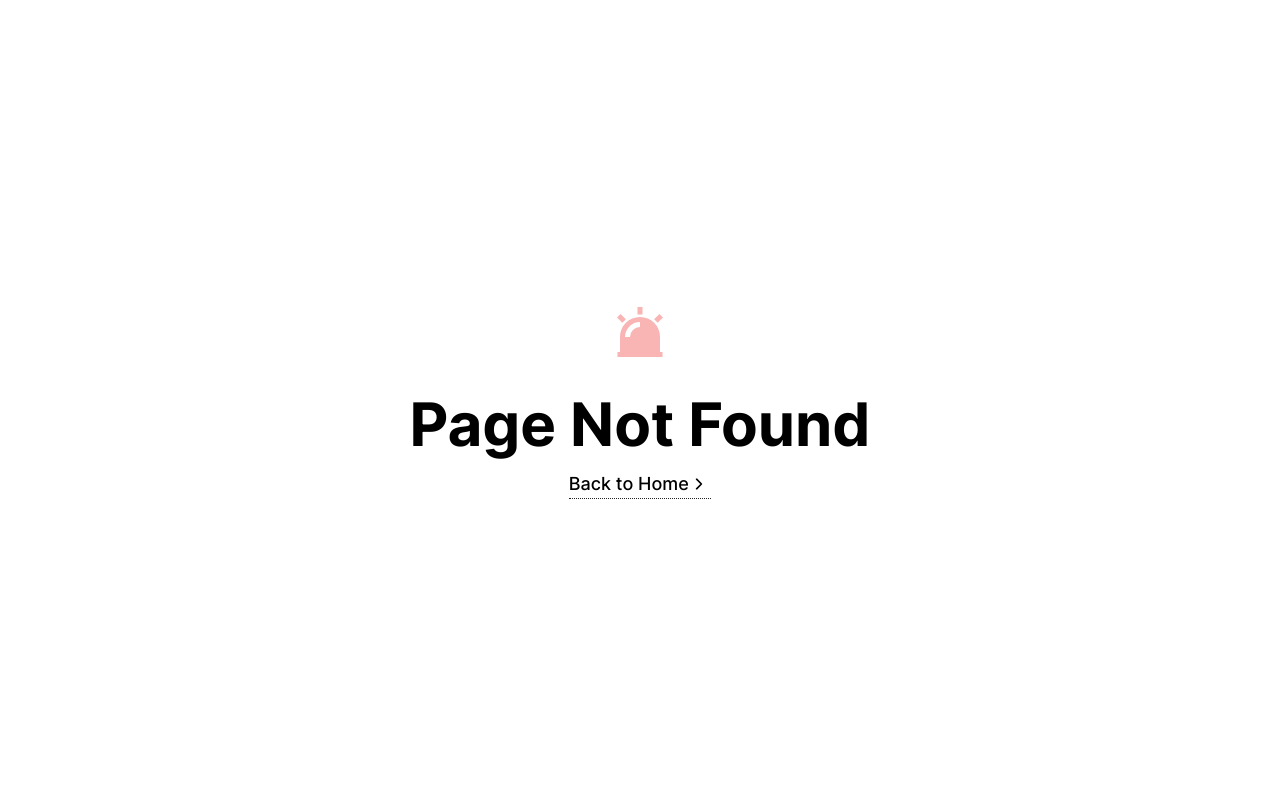
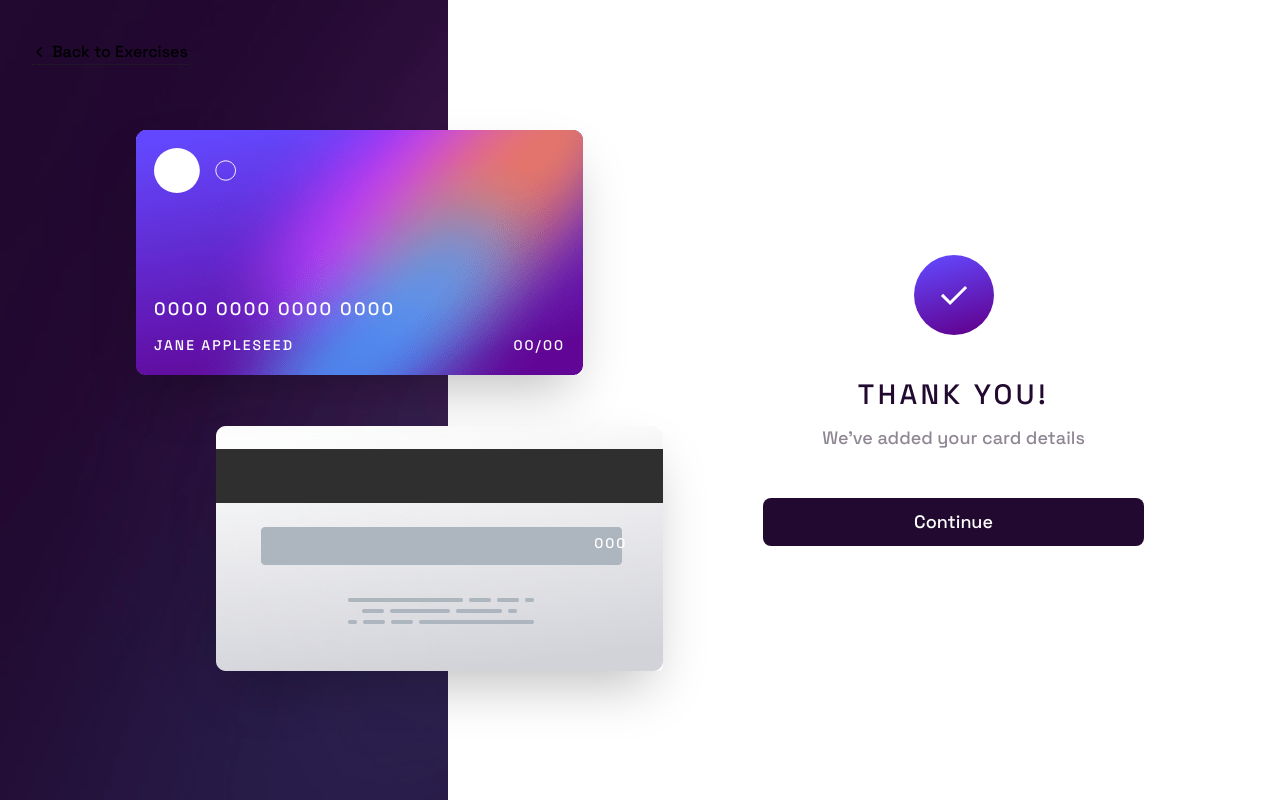
Before and after one commit to 15077693d/frontend-mentor-with-tailwind, a Next.js app: page /exercises/ex4/thankyou in a window 1280 px wide. Before the commit this address had no page. Built offline with nearby package versions, Linux system fonts and the light colour scheme.

Commit message:
feat: thankyou page

```diff
--- a/src/components/ex4/Button.tsx
+++ b/src/components/ex4/Button.tsx
@@ -4,7 +4,7 @@ import clsxm from '@/lib/clsxm';
 
 import Text from '@/components/ex4/Text';
 
-export default function BaseButton({ children }: { children?: ReactNode }) {
+export default function Button({ children }: { children?: ReactNode }) {
   return (
     <button
       className={clsxm(
--- /dev/null
+++ b/src/components/ex4/Card/ThankYouCard.tsx
@@ -0,0 +1,30 @@
+import Image from 'next/image';
+
+import Button from '@/components/ex4/Button';
+import Text from '@/components/ex4/Text';
+
+export default function ThankYouCard() {
+  return (
+    <div className='flex h-[291px] w-[327px] flex-col items-center justify-between lg:w-[381px]'>
+      <Image
+        width='80px'
+        height='80px'
+        alt='tick-logo'
+        src='/images/projects/ex4/icon-complete.svg'
+      />
+      <div>
+        <Text
+          type='HeadingXL'
+          className='mb-5 block text-center text-ex4-DeepViolet'
+        >
+          THANK YOU!
+        </Text>
+        <Text type='HeadingL' className='text-ex4-PurplishGrey'>
+          We’ve added your card details
+        </Text>
+      </div>
+
+      <Button>Continue</Button>
+    </div>
+  );
+}
--- a/src/components/ex4/Form.tsx
+++ b/src/components/ex4/Form.tsx
@@ -1,6 +1,6 @@
 import clsxm from '@/lib/clsxm';
 
-import BaseButton from '@/components/ex4/Button';
+import Button from '@/components/ex4/Button';
 import Input from '@/components/ex4/Input';
 import Label from '@/components/ex4/Label';
 
@@ -77,7 +77,7 @@ export default function Form() {
           />
         </div>
       </div>
-      <BaseButton>Confirm</BaseButton>
+      <Button>Confirm</Button>
     </div>
   );
 }
--- /dev/null
+++ b/src/pages/exercises/ex4/thankyou.tsx
@@ -0,0 +1,45 @@
+import clsxm from '@/lib/clsxm';
+
+import ExerciseLayout from '@/components/common/ExerciseLayout';
+import BackCreditCard from '@/components/ex4/Card/BackCreditCard';
+import { FrontCreditCard } from '@/components/ex4/Card/FrontCreditCard';
+import ThankYouCard from '@/components/ex4/Card/ThankYouCard';
+
+export default function InteractiveCardDetailsForm() {
+  return (
+    <ExerciseLayout
+      className={clsxm(
+        'relative flex flex-col items-center bg-ex3-White  pt-9 font-SpaceGrotesk font-medium',
+        'lg:h-[100vh] lg:flex-row lg:justify-center lg:pt-0'
+      )}
+      templateTitle='Interactive Card Details Form'
+    >
+      <div
+        className={clsxm(
+          'absolute top-0 h-[240px] w-[100%] bg-ex4-bgMainMobile bg-cover',
+          'lg:left-0 lg:h-[100%] lg:w-[35%] lg:bg-ex4-bgMainDesktop'
+        )}
+      />
+      <div
+        className={clsxm(
+          'relative mb-[40px] h-[245px] w-[327px]',
+          'lg:m-[unset] lg:mr-[100px] lg:h-[541px] lg:w-[527px]'
+        )}
+      >
+        <BackCreditCard
+          className={clsxm(
+            'absolute right-0 top-0 h-[157px] w-[268px]',
+            'lg:top-[unset] lg:bottom-0 lg:h-[245px] lg:w-[447px]'
+          )}
+        />
+        <FrontCreditCard
+          className={clsxm(
+            'absolute left-0 bottom-0 h-[157px] w-[286px]',
+            'lg:bottom-[unset] lg:top-0 lg:h-[245px] lg:w-[447px]'
+          )}
+        />
+      </div>
+      <ThankYouCard />
+    </ExerciseLayout>
+  );
+}
```
